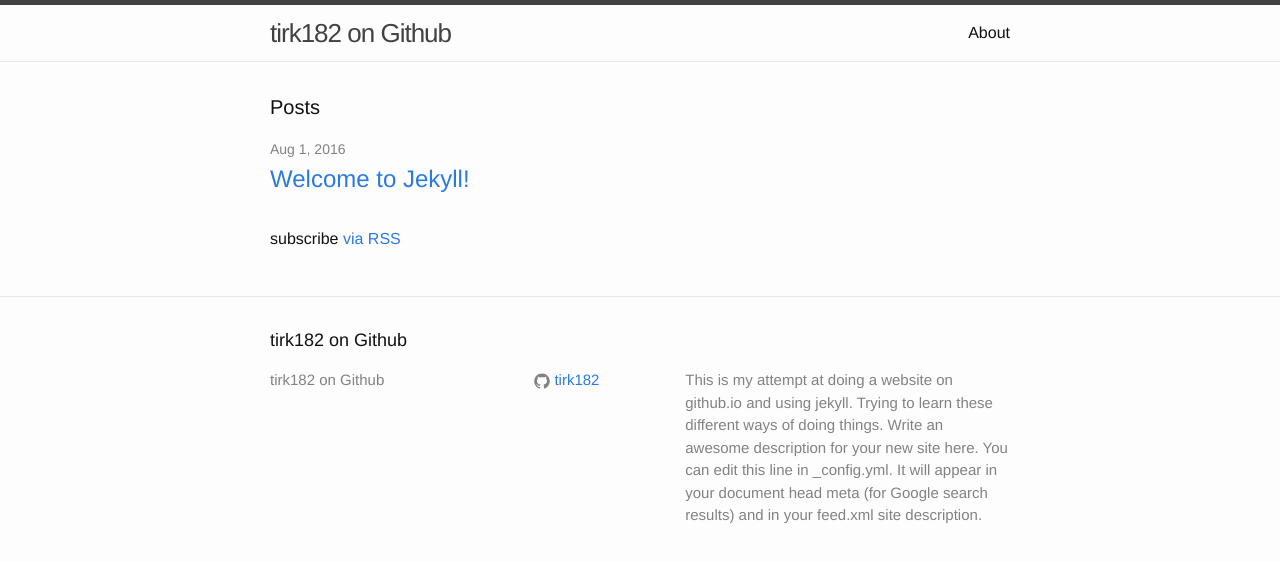
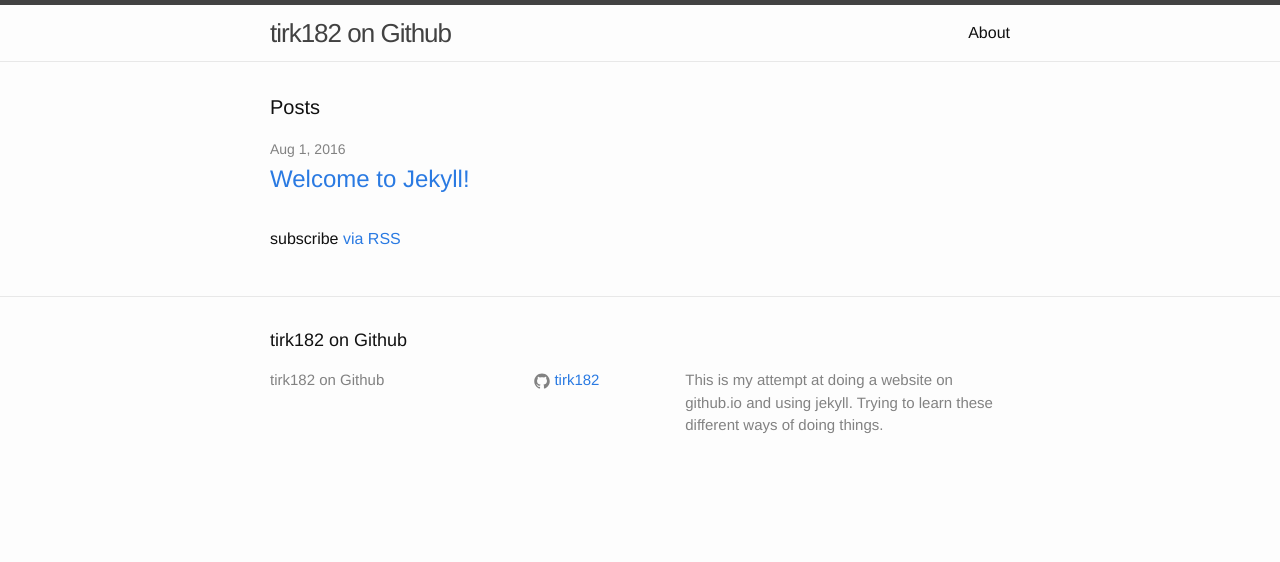
Before and after one commit to tirk182/tirk182.github.io, a Jekyll site: the page built from index.html, in a window 1280 px wide. Shown: the top 562 px of the page. Built offline with Jekyll 4.4.1, drawn with Linux system fonts in a browser that asks for light colours.

Commit message:
Update _config.yml

```diff
--- a/_config.yml
+++ b/_config.yml
@@ -9,9 +9,7 @@
 title: tirk182 on Github
 #email: your-email@domain.com
 description: > # this means to ignore newlines until "baseurl:"
-  This is my attempt at doing a website on github.io and using jekyll. Trying to learn these different ways of doing things. Write an awesome description for your new site here. You can edit this
-  line in _config.yml. It will appear in your document head meta (for
-  Google search results) and in your feed.xml site description.
+  This is my attempt at doing a website on github.io and using jekyll. Trying to learn these different ways of doing things.
 baseurl: "" # the subpath of your site, e.g. /blog
 url: "http://yourdomain.com" # the base hostname & protocol for your site
 #twitter_username: jekyllrb
```
